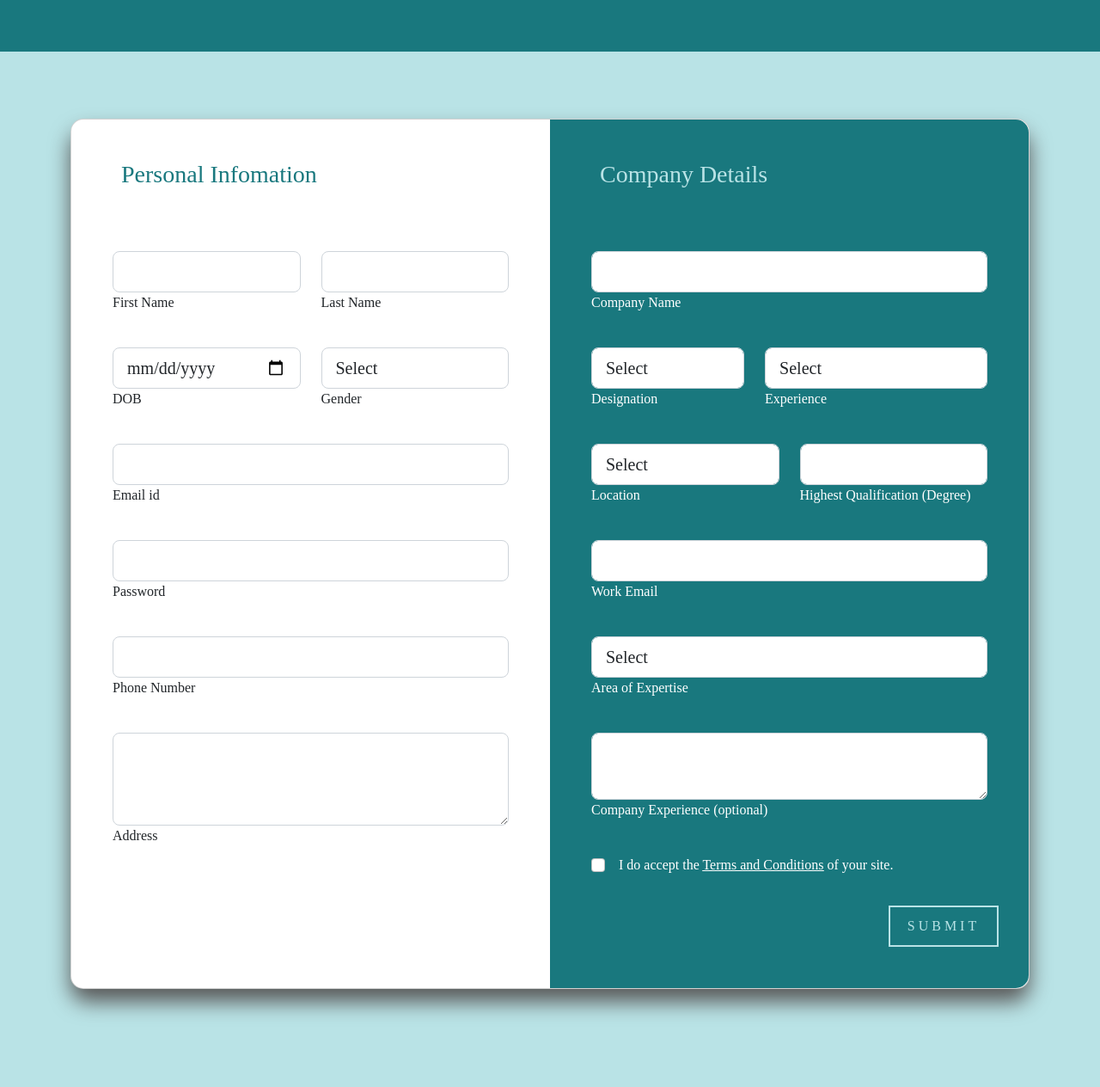
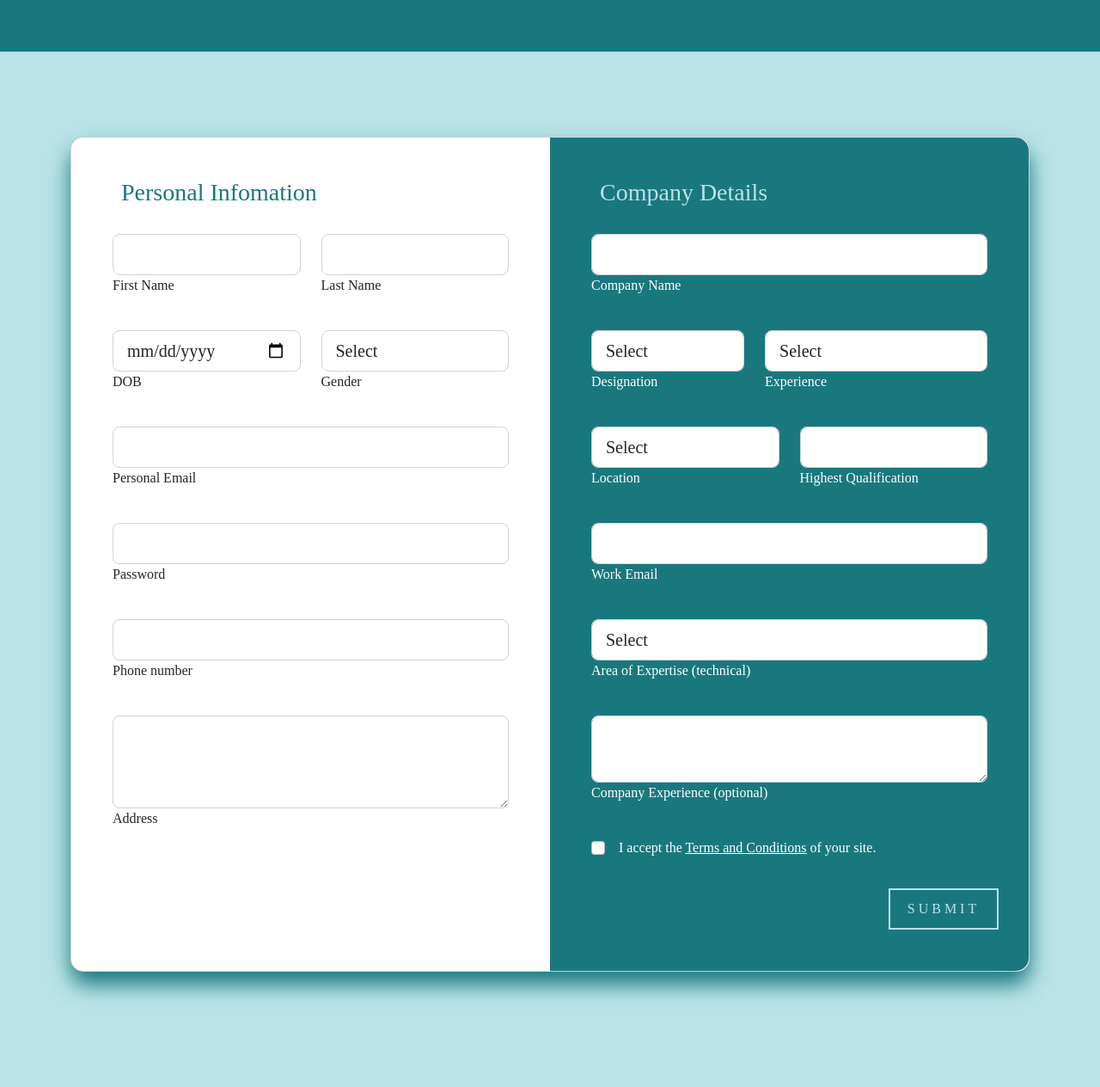
Before and after one commit to IBM-EPBL/IBM-Project-32148-1660208284, a Flask app: page /rec_register in a window 1280 px wide. Shown: the whole page at 86% size. Run offline with Flask 2, Linux system fonts and the light colour scheme; some web fonts are replaced.

Commit message:
Update rec_register.html

```diff
--- a/Project Development Phase/Sprint 2/templates/rec_register.html
+++ b/Project Development Phase/Sprint 2/templates/rec_register.html
@@ -81,17 +81,17 @@
 
     .gradient-custom-2 {
     /* fallback for old browsers */
-    background-color:#B9E3E6;
+   background-color: #B9E3E6;
 
     /* Chrome 10-25, Safari 5.1-6 */
-    background-color:#B9E3E6;
+    background-color: #B9E3E6;
 
     /* W3C, IE 10+/ Edge, Firefox 16+, Chrome 26+, Opera 12+, Safari 7+ */
-    background-color:#B9E3E6;
+   background-color: #B9E3E6;
     }
 
     .bg-indigo {
-      background-color:#19787E;
+      background-color:#19787E
     }
     @media (min-width: 992px) {
     .card-registration-2 .bg-indigo {
@@ -129,10 +129,10 @@
     }
 
     .ava {
-
+      width: 400px;
+      height: 40px;
+      box-sizing: border-box;
       color:  #19787E;
-      border-bottom: 2px #B9E3E6;
-      background-color:  white;
 
     }
 
@@ -158,11 +158,10 @@
     }
 
     .avatar {
-
+      width: 260px;
+      height: 40px;
+      box-sizing: border-box;
       color: #B9E3E6;
-      border-bottom: 2px #19787E;
-      background-color:  #19787E;
-
     }
 
     /* submit btn*/
@@ -232,7 +231,6 @@
     <div class="nav" id="mynav">
             <div class="logo" style="margin-top: -40px;">
                 <a href="{{ url_for('home') }}">
-
                 </a>
             </div>
         </div><br>
@@ -240,33 +238,10 @@
         <section class="h-100 h-custom gradient-custom-2">
             <div class="container py-5 h-100">
               <div class="row d-flex justify-content-center align-items-center h-100">
-                <!--<div class="waviy">
-                  <span style="--i:1">R</span>
-                  <span style="--i:2">E</span>
-                  <span style="--i:3">C</span>
-                  <span style="--i:4">R</span>
-                  <span style="--i:5">U</span>
-                  <span style="--i:6">I</span>
-                  <span style="--i:7">T</span>
-                  <span style="--i:8">E</span>
-                  <span style="--i:9">R</span>
-                  <span style="--i:10"></span>
-                  <span style="--i:11">R</span>
-                  <span style="--i:12">E</span>
-                  <span style="--i:13">G</span>
-                  <span style="--i:14">I</span>
-                  <span style="--i:15">S</span>
-                  <span style="--i:16">T</span>
-                  <span style="--i:17">R</span>
-                  <span style="--i:18">A</span>
-                  <span style="--i:19">T</span>
-                  <span style="--i:20">I</span>
-                  <span style="--i:21">O</span>
-                  <span style="--i:22">N</span>
-                 </div>-->
+
 
                  <form action = "" method ="POST">
-                 <div class="col-12" style="box-shadow: 0 15px 25px #595959;; padding-left: 0%; padding-right: 0%;border-radius: 20px;">
+                 <div class="col-12" style="box-shadow: 0 15px 25px #19787E; padding-left: 0%; padding-right: 0%;border-radius: 20px;">
                   <div class="card card-registration card-registration-2" style="border-radius: 15px;">
                     <div class="card-body p-0">
                       <div class="row g-0">
@@ -312,7 +287,8 @@
                               <option value="1">Select</option>
                               <option value="2">Male</option>
                               <option value="3">Female</option>
-                              <option value="4">Others</option>
+                              <option value="4">Non-Binary</option>
+                              <option value="5">Others</option>
                             </select>
                             <label class="form-label" for="form3Examplev4">Gender</label>
                               </div>
@@ -321,7 +297,7 @@
                             <div class="mb-4 pb-2">
                               <div class="form-outline">
                                 <input type="email" id="form3Examplev4" class="form-control form-control-lg" name="pers_email" required/>
-                                <label class="form-label" for="form3Examplev4">Email id</label>
+                                <label class="form-label" for="form3Examplev4">Personal Email</label>
                               </div>
                             </div>
 
@@ -335,7 +311,7 @@
                             <div class="mb-4 pb-2">
                               <div class="form-outline">
                                 <input type="text" id="form3Examplev3" class="form-control form-control-lg" name="ph_no" required/>
-                                <label class="form-label" for="form3Examplev3">Phone Number</label>
+                                <label class="form-label" for="form3Examplev3">Phone number</label>
                               </div>
                           </div>
 
@@ -371,9 +347,9 @@
                               <div class="form-outline form-white">
                                 <select id="form3Examplev4" class="form-control form-control-lg" name="designation" required/>
                               <option value="1">Select</option>
-                              <option value="2">Human Resource director</option>
+                              <option value="2">Manager</option>
                               <option value="3">Senior Manager</option>
-                              <option value="4">Manager</option>
+                              <option value="4">Human Resource director</option>
                               <option value="5">Director</option>
                               <option value="6">Others</option>
                             </select>
@@ -404,9 +380,9 @@
                               <select id="form3Examplev4" class="form-control form-control-lg" name="location" required/>
                             <option value="1">Select</option>
                             <option value="2">Chennai</option>
-                            <option value="3">Bangalore</option>
+                            <option value="3">Madurai</option>
                             <option value="4">Coimbatore</option>
-                            <option value="5">Madurai</option>
+                            <option value="5">Bangalore</option>
                             <option value="6">Others</option>
                           </select>
                           <label class="form-label" for="form3Examplev4">Location</label>
@@ -416,7 +392,7 @@
 
                               <div class="form-outline">
                                 <input type="text" id="form3Examplev2" class="form-control form-control-lg" name="highest_qual" required/>
-                                <label class="form-label" for="form3Examplev2">Highest Qualification (Degree)</label>
+                                <label class="form-label" for="form3Examplev2">Highest Qualification</label>
                               </div>
 
                             </div>
@@ -433,25 +409,26 @@
                         <select id="form3Examplev4" class="form-control form-control-lg" name="expert_area" required/>
                         <option value="1">Select</option>
                         <option value="2">Web Development</option>
-                        <option value="3">Data Science</option>
+                        <option value="3">Full Stack Development</option>
                         <option value="4">Artificial Intelligence</option>
+                        <option value="4">Data Science</option>
                         <option value="5">Others</option>
                       </select>
-                      <label class="form-label" for="form3Examplev4">Area of Expertise </label>
+                      <label class="form-label" for="form3Examplev4">Area of Expertise (technical)</label>
                     </div>
-
                     <div class="mb-4 pb-2">
                       <div class="form-outline">
                         <textarea type="text" id="form3Examplev4" class="form-control form-control-lg" rows="2" cols="40" name="comp_exp"></textarea>
                         <label class="form-label" for="form3Examplev4">Company Experience (optional)</label>
                       </div>
+
                     </div>
                   </div>
 
                             <div class="form-check d-flex justify-content-start mb-4 pb-3">
                               <input class="form-check-input me-3" type="checkbox" value="" id="form2Example3c" />
                               <label class="form-check-label text-white" for="form2Example3">
-                                I do accept the <a href="#!" class="text-white"><u>Terms and Conditions</u></a> of your
+                                I accept the <a href="#!" class="text-white"><u>Terms and Conditions</u></a> of your
                                 site.
                               </label>
                             </div>
```
